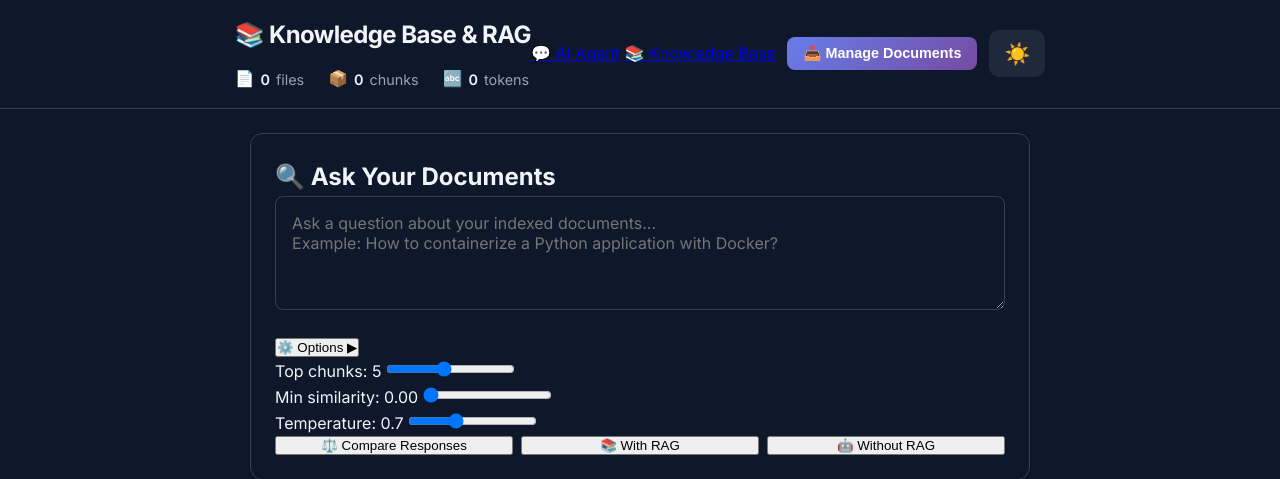
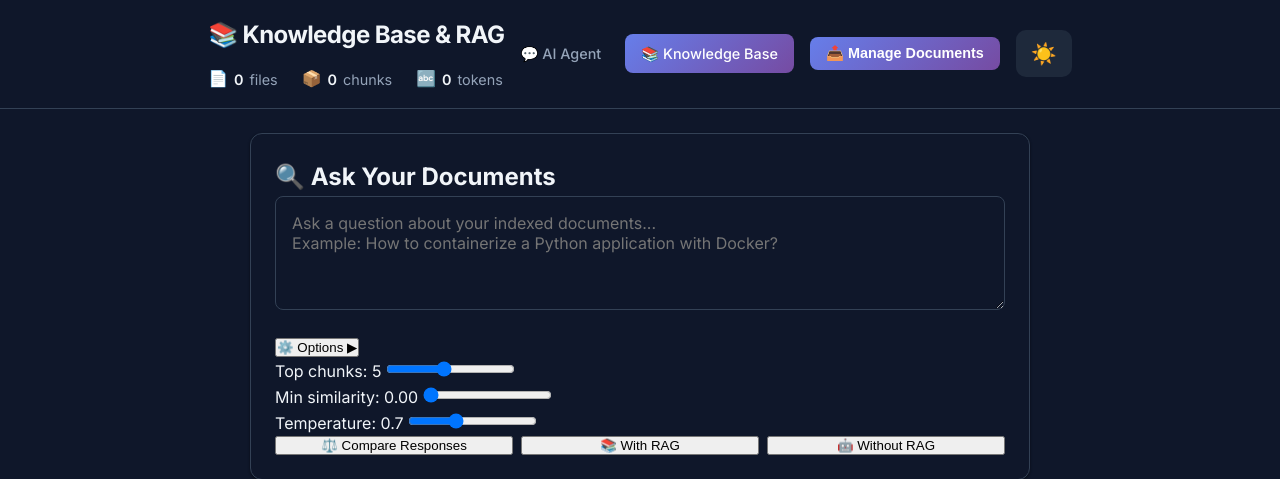
Before and after one commit to ssamhawk/ai-agent-day1, a Flask app: template day14/templates/rag.html in a window 1280 px wide. Shown: the top 479 px of the page. Run offline with Flask 3, Linux system fonts and the light colour scheme; the template is opened without the code that fills it, so the values that code supplies are empty; some libraries are stand-ins or nearby versions.

Commit message:
style: improve header navigation styling
- Add proper nav-link button styles matching AI Agent page
- Add gap between navigation and manage docs button
- Navigation buttons now have hover and active states
- Buttons styled as pills with gradient for active state

🤖 Generated with [Claude Code](https://claude.com/claude-code)

Co-Authored-By: Claude <noreply@anthropic.com>

```diff
--- a/day14/static/rag.css
+++ b/day14/static/rag.css
@@ -43,6 +43,41 @@
 .index-stat span:not(.stat-icon) {
     font-weight: 600;
     color: var(--text-primary);
+}
+
+/* Header Right Section */
+.header-right {
+    display: flex;
+    align-items: center;
+    gap: 16px;
+}
+
+/* Header Navigation */
+.header-nav {
+    display: flex;
+    gap: 8px;
+    align-items: center;
+}
+
+.header-nav .nav-link {
+    padding: 8px 16px;
+    border-radius: 8px;
+    text-decoration: none;
+    color: var(--text-secondary);
+    font-weight: 500;
+    font-size: 0.9em;
+    transition: all 0.2s;
+    white-space: nowrap;
+}
+
+.header-nav .nav-link:hover {
+    background: var(--bg-secondary);
+    color: var(--text-primary);
+}
+
+.header-nav .nav-link.active {
+    background: linear-gradient(135deg, #667eea 0%, #764ba2 100%);
+    color: white;
 }
 
 .btn-manage {
```
